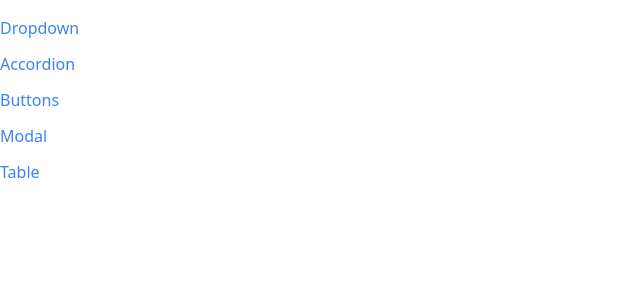
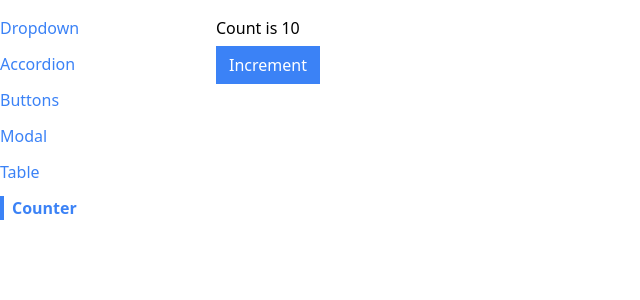
Before and after one commit to DTsyhanenko/react_diff_components, a React (Create React App) app: page /counter in a window 1280 px wide. Shown: the top 300 px of the page, without its empty margins (0-640 px from the left). Built offline with nearby package versions, Linux system fonts and the light colour scheme.

Commit message:
sorting is done and reusable

```diff
--- a/src/App.js
+++ b/src/App.js
@@ -5,6 +5,7 @@
 import ButtonPage from './pages/ButtonPage';
 import ModalPage from './pages/ModalPage';
 import TablePage from './pages/TablePage';
+import CounterPage from './pages/CounterPage';
 
 
 function App() {
@@ -27,6 +28,9 @@
                 <Route path="/table">
                     <TablePage />
                 </Route>
+                <Route path="/counter">
+                    <CounterPage initialCount={10} />
+                </Route>
             </div>
         </div>
     );
--- a/src/components/Sidebar.js
+++ b/src/components/Sidebar.js
@@ -7,6 +7,7 @@
         { label: 'Buttons', path: '/buttons' },
         { label: 'Modal', path: '/modal' },
         { label: 'Table', path: '/table' },
+        { label: 'Counter', path: '/counter' },
     ];
 
     const renderedLinks = links.map((link) => {
--- a/src/components/SortableTable.js
+++ b/src/components/SortableTable.js
@@ -1,31 +1,11 @@
-import { useState } from 'react';
 import { GoTriangleDown, GoTriangleUp } from 'react-icons/go';
 import Table from './Table';
+import useSort from '../hooks/use-sort';
 
 function SortableTable(props) {
-    const [sortOrder, setSortOrder] = useState(null);
-    const [sortBy, setSortBy] = useState(null);
+
     const { config, data } = props;
-
-    const handleClick = (label) => {
-        if (sortBy && label !== sortBy) {
-            setSortOrder('asc');
-            setSortBy(label);
-            return;
-        }
-
-
-        if (sortOrder === null) {
-            setSortOrder('asc');
-            setSortBy(label);
-        } else if (sortOrder === 'asc') {
-            setSortOrder('desc');
-            setSortBy(label);
-        } else if (sortOrder === 'desc') {
-            setSortOrder(null);
-            setSortBy(null);
-        };
-    };
+    const { sortOrder, sortBy, sortedData, setSortColumn} = useSort(data, config);
 
     const updatedConfig = config.map((column) => {
         if (!column.sortValue) {
@@ -35,7 +15,7 @@
         return {
             ...column,
             header: () => (
-                <th className='cursor-pointer hover:bg-gray-100' onClick={() => handleClick(column.label)}>
+                <th className='cursor-pointer hover:bg-gray-100' onClick={() => setSortColumn(column.label)}>
                     <div className='flex items-center'>
                         {getIcons(column.label, sortBy, sortOrder)}
                         {column.label}
@@ -44,27 +24,6 @@
             ),
         };
     });
-
-    // Only sort data if sortOrder && sortBy are not null
-    // Make a copy of the 'data' prop
-    // Find the correct sortValue function and use it for sorting
-
-    let sortedData = data;
-    if (sortOrder && sortBy) {
-        const { sortValue } = config.find(column => column.label === sortBy);
-        sortedData = [...data].sort((a,b) => {
-            const valueA = sortValue(a);
-            const valueB = sortValue(b);
-
-            const reverseOrder = sortOrder === 'asc' ? 1 : -1;
-
-            if (typeof valueA === 'string') {
-                return valueA.localeCompare(valueB) * reverseOrder;
-            } else {
-                return (valueA - valueB) * reverseOrder;
-            }
-        });
-    }
 
     return <Table {...props} data={sortedData} config={updatedConfig} />;
 }
--- /dev/null
+++ b/src/hooks/use-counter.js
@@ -0,0 +1,20 @@
+import { useState, useEffect } from "react";
+
+function useCounter(initialCount) {
+    const [ count, setCount] = useState(initialCount);
+
+    useEffect(() => {
+        console.log(count)
+    }, [count]);
+
+    const increment = () => {
+        setCount(count + 1);
+    };
+
+    return {
+        count,
+        increment,
+    }
+}
+
+export default useCounter;
--- /dev/null
+++ b/src/hooks/use-sort.js
@@ -0,0 +1,56 @@
+import { useState } from "react";
+
+function useSort(data, config) {
+    const [sortOrder, setSortOrder] = useState(null);
+    const [sortBy, setSortBy] = useState(null);
+
+    const setSortColumn = (label) => {
+        if (sortBy && label !== sortBy) {
+            setSortOrder('asc');
+            setSortBy(label);
+            return;
+        }
+
+
+        if (sortOrder === null) {
+            setSortOrder('asc');
+            setSortBy(label);
+        } else if (sortOrder === 'asc') {
+            setSortOrder('desc');
+            setSortBy(label);
+        } else if (sortOrder === 'desc') {
+            setSortOrder(null);
+            setSortBy(null);
+        };
+    };
+
+    // Only sort data if sortOrder && sortBy are not null
+    // Make a copy of the 'data' prop
+    // Find the correct sortValue function and use it for sorting
+
+    let sortedData = data;
+    if (sortOrder && sortBy) {
+        const { sortValue } = config.find(column => column.label === sortBy);
+        sortedData = [...data].sort((a,b) => {
+            const valueA = sortValue(a);
+            const valueB = sortValue(b);
+
+            const reverseOrder = sortOrder === 'asc' ? 1 : -1;
+
+            if (typeof valueA === 'string') {
+                return valueA.localeCompare(valueB) * reverseOrder;
+            } else {
+                return (valueA - valueB) * reverseOrder;
+            }
+        });
+    }
+
+    return {
+        sortOrder,
+        sortBy,
+        sortedData,
+        setSortColumn,
+    }
+}
+
+export default useSort;
--- /dev/null
+++ b/src/pages/CounterPage.js
@@ -0,0 +1,15 @@
+import useCounter from '../hooks/use-counter';
+import Button from '../components/Button';
+
+function CounterPage({ initialCount }) {
+    const { count, increment } = useCounter(initialCount);
+
+    return (
+        <div>
+            <h1>Count is {count}</h1>
+            <Button onClick={increment} primary>Increment</Button>
+        </div>
+    )
+}
+
+export default CounterPage;
```
